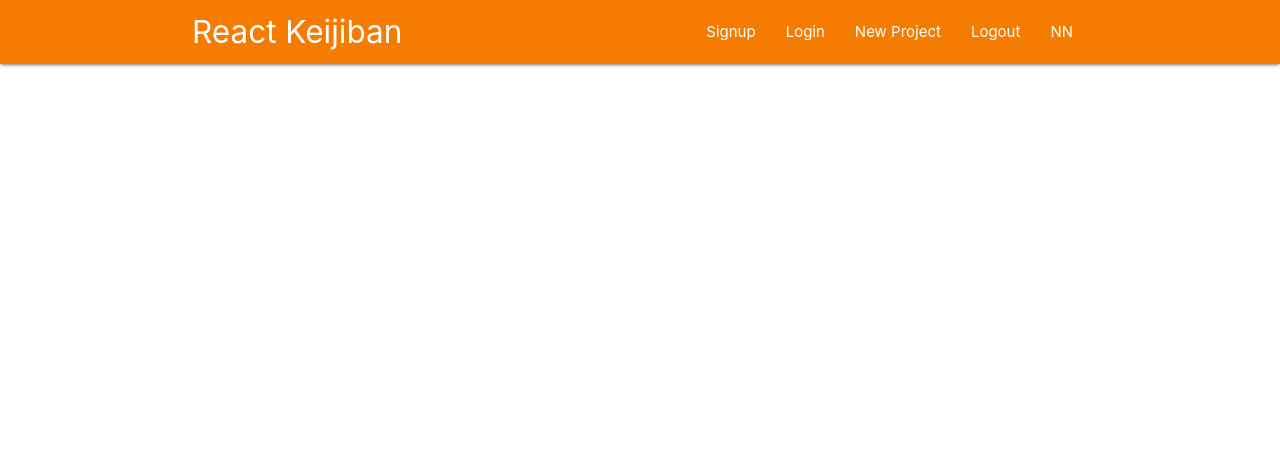
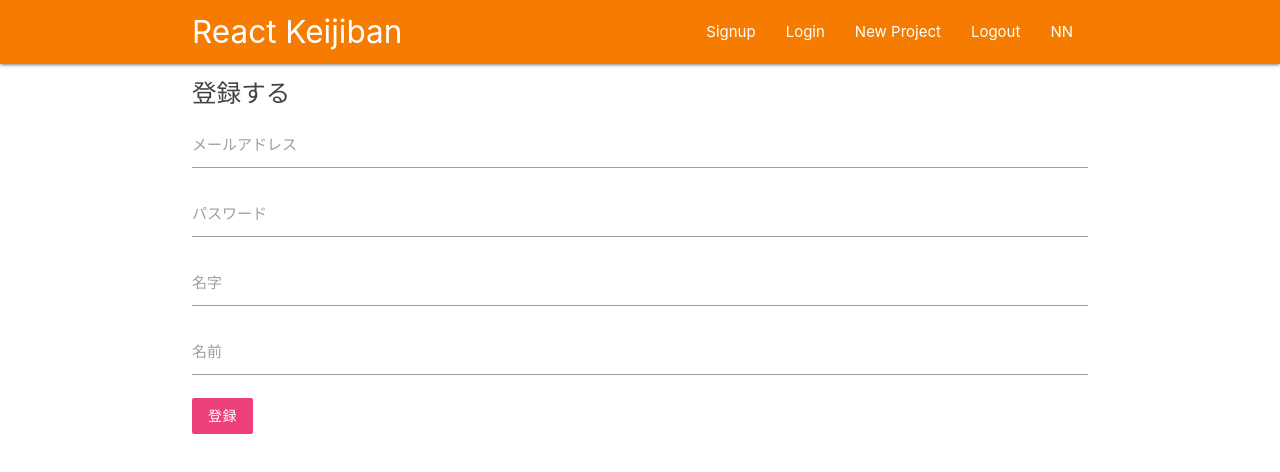
Before and after one commit to jyouj/keijiban, a React (Create React App) app: page /signup in a window 1280 px wide. Shown: the top 472 px of the page. Built offline with nearby package versions, Linux system fonts and the light colour scheme.

Commit message:
signin/signup

```diff
--- a/src/App.js
+++ b/src/App.js
@@ -4,6 +4,8 @@ import { BrowserRouter, Switch, Route } from 'react-router-dom';
 import Navbar from './components/Navbar/Navbar';
 import Dashboard from './components/dashboard/Dashboard/Dashboard';
 import ProjectDetails from './components/projects/ProjectDetails';
+import SignIn from './components/auth/SignIn/SignIn';
+import SignUp from './components/auth/SignUp/SignUp';
 
 function App() {
   return (
@@ -13,6 +15,8 @@ function App() {
         <Switch>
           <Route exact path="/" component={Dashboard} />
           <Route path='/project/:id' component={ProjectDetails} />
+          <Route path='/signin' component={SignIn} />
+          <Route path='/signup' component={SignUp} />
         </Switch>
       </div>
     </BrowserRouter>
--- a/src/components/auth/SignIn/SignIn.js
+++ b/src/components/auth/SignIn/SignIn.js
@@ -0,0 +1,40 @@
+import React, {Component} from 'react';
+
+class SignIn extends Component {
+    state = {
+        email: '',
+        password: ''
+    }
+
+    handleChange = (e) => {
+        this.setState({ [e.target.id]: e.target.value })
+    }
+
+    handleSubmit = (e) => {
+        e.preventDefault();
+        console.log(this.state)
+    }
+
+    render () {
+        return(
+            <div className="container">
+                <form onSubmit={this.handleSubmit} className="white">
+                    <h5 className="grey-text text-darken-3">ログインする</h5>
+                    <div className="input-field">
+                        <label htmlFor="email">メールアドレス</label>
+                        <input type="email" id="email" onChange={this.handleChange} />
+                    </div>
+                    <div className="input-field">
+                        <label htmlFor="password">パスワード</label>
+                        <input type="password" id="password" onChange={this.handleChange} />
+                    </div>
+                    <div className="input-field">
+                        <button className="btn pink lighten-1 z-depth-0">ログイン</button>
+                    </div>
+                </form>
+            </div>
+        )
+    }
+}
+
+export default SignIn;
--- a/src/components/auth/SignUp/SignUp.js
+++ b/src/components/auth/SignUp/SignUp.js
@@ -0,0 +1,50 @@
+import React, {Component} from 'react';
+
+class SignUp extends Component {
+    state = {
+        email: '',
+        password: '',
+        firstName: '',
+        lastName: ''
+    }
+
+    handleChange = (e) => {
+        this.setState({ [e.target.id]: e.target.value })
+    }
+
+    handleSubmit = (e) => {
+        e.preventDefault();
+        console.log(this.state)
+    }
+
+    render () {
+        return(
+            <div className="container">
+                <form onSubmit={this.handleSubmit} className="white">
+                    <h5 className="grey-text text-darken-3">登録する</h5>
+                    <div className="input-field">
+                        <label htmlFor="email">メールアドレス</label>
+                        <input type="email" id="email" onChange={this.handleChange} />
+                    </div>
+                    <div className="input-field">
+                        <label htmlFor="password">パスワード</label>
+                        <input type="password" id="password" onChange={this.handleChange} />
+                    </div>
+                    <div className="input-field">
+                        <label htmlFor="lastName">名字</label>
+                        <input type="text" id="lastName" onChange={this.handleChange} />
+                    </div>
+                    <div className="input-field">
+                        <label htmlFor="firstName">名前</label>
+                        <input type="password" id="firstName" onChange={this.handleChange} />
+                    </div>
+                    <div className="input-field">
+                        <button className="btn pink lighten-1 z-depth-0">登録</button>
+                    </div>
+                </form>
+            </div>
+        )
+    }
+}
+
+export default SignUp;
```
